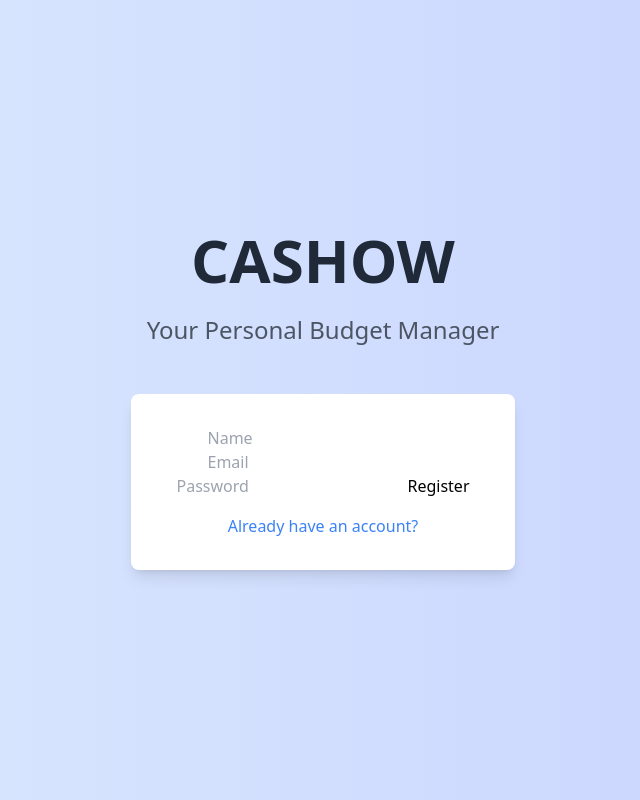
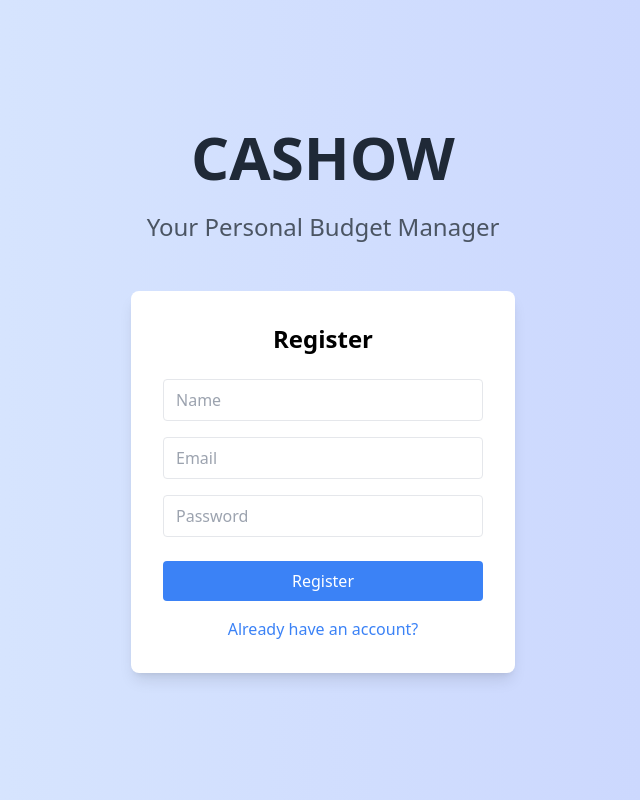
Before and after one commit to Kjaks/MERN-stack-budget-control, a Next.js app in the folder frontend/: page / in a window 1280 px wide. Shown: the whole page, without its empty margins (317-957 px from the left). Built offline with nearby package versions, Linux system fonts and the light colour scheme.

Commit message:
enhacing frontend

```diff
--- a/frontend/components/Login.tsx
+++ b/frontend/components/Login.tsx
@@ -30,22 +30,33 @@ const Login: React.FC = () => {
     };
 
     return (
-        <form onSubmit={handleLogin}>
+            <form onSubmit={handleLogin} className="w-full max-w-sm">
+                <h2 className="text-2xl font-bold mb-6 text-center">Login</h2>
+                <div className="mb-4">
                     <input
                         type="email"
+                        id="email"
                         placeholder="Email"
                         value={email}
                         onChange={(e) => setEmail(e.target.value)}
                         required
+                        className="w-full px-3 py-2 border rounded focus:outline-none focus:ring-2 focus:ring-blue-500"
                     />
+                </div>
+                <div className="mb-6">
                     <input
                         type="password"
+                        id="password"
                         placeholder="Password"
                         value={password}
                         onChange={(e) => setPassword(e.target.value)}
                         required
+                        className="w-full px-3 py-2 border rounded focus:outline-none focus:ring-2 focus:ring-blue-500"
                     />
-            <button type="submit">Login</button>
+                </div>
+                <button type="submit" className="w-full bg-blue-500 text-white py-2 rounded hover:bg-blue-600">
+                    Login
+                </button>
             </form>
     );
 };
--- a/frontend/components/Register.tsx
+++ b/frontend/components/Register.tsx
@@ -1,4 +1,3 @@
-// components/Register.tsx
 import React, { useState } from 'react';
 import axios from 'axios';
 import { useRouter } from 'next/router';
@@ -13,7 +12,6 @@ const Register: React.FC = () => {
         e.preventDefault();
 
         try {
-            // Suponiendo que `name`, `email` y `password` están correctamente definidos y capturados del formulario
             const response = await axios.post('http://localhost:8000/api/register', { name, email, password });
 
             // Extraer el token desde la respuesta
@@ -30,31 +28,45 @@ const Register: React.FC = () => {
         }
     };
 
-
     return (
-        <form onSubmit={handleRegister}>
+            <form onSubmit={handleRegister} className="max-w-sm">
+                <h2 className="text-2xl font-bold mb-6 text-center">Register</h2>
+                <div className="mb-4">
                     <input
                         type="text"
+                        id="name"
                         placeholder="Name"
                         value={name}
                         onChange={(e) => setName(e.target.value)}
                         required
+                        className="w-full px-3 py-2 border rounded focus:outline-none focus:ring-2 focus:ring-blue-500"
                     />
+                </div>
+                <div className="mb-4">
                     <input
                         type="email"
+                        id="email"
                         placeholder="Email"
                         value={email}
                         onChange={(e) => setEmail(e.target.value)}
                         required
+                        className="w-full px-3 py-2 border rounded focus:outline-none focus:ring-2 focus:ring-blue-500"
                     />
+                </div>
+                <div className="mb-6">
                     <input
                         type="password"
+                        id="password"
                         placeholder="Password"
                         value={password}
                         onChange={(e) => setPassword(e.target.value)}
                         required
+                        className="w-full px-3 py-2 border rounded focus:outline-none focus:ring-2 focus:ring-blue-500"
                     />
-            <button type="submit">Register</button>
+                </div>
+                <button type="submit" className="w-full bg-blue-500 text-white py-2 rounded hover:bg-blue-600">
+                    Register
+                </button>
             </form>
     );
 };
```
Lines whose indentation alone changed are shown as unchanged.
